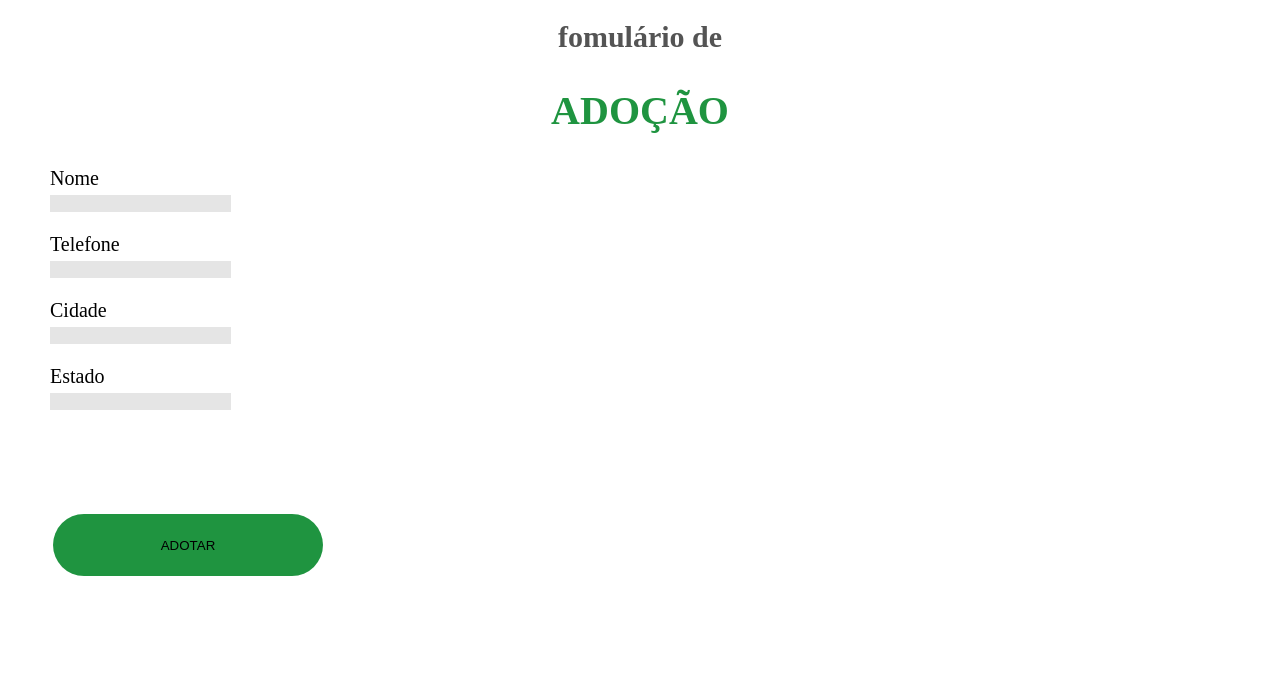
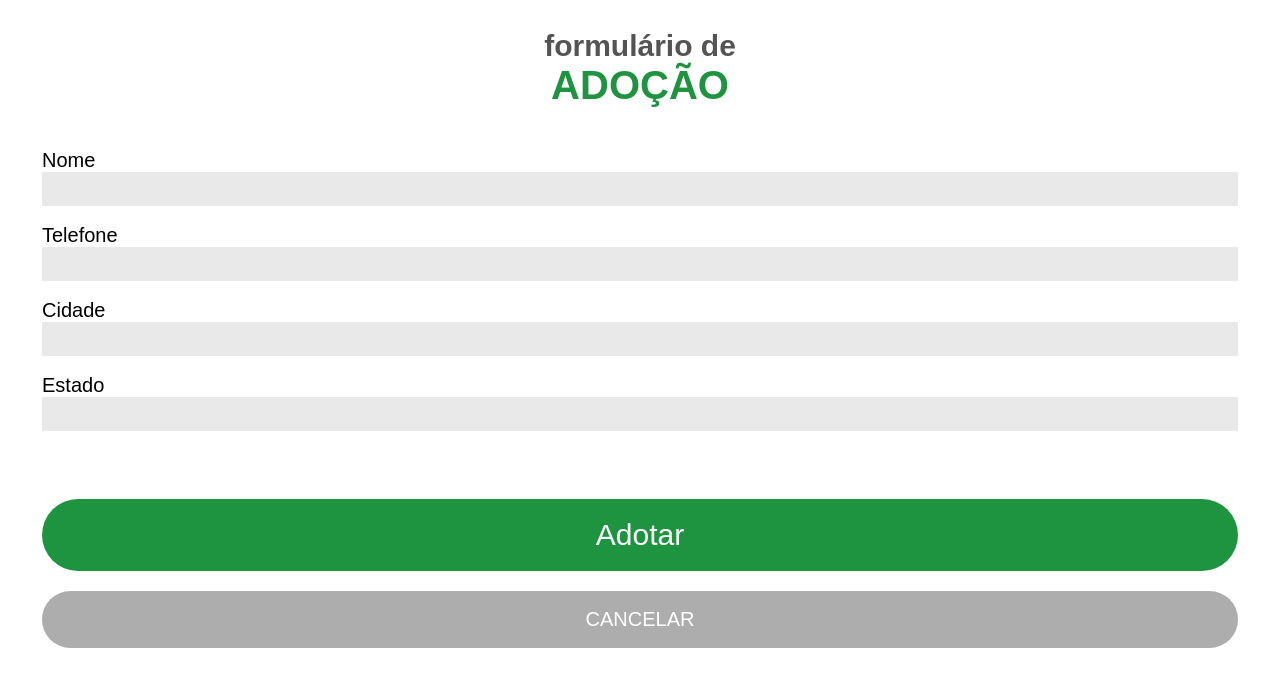
Before and after one commit to joaovictorbortolozo/app-adocao, a plain HTML site: page adocao.html in a window 1280 px wide. Drawn offline with Linux system fonts and the light colour scheme.

Commit message:
Correção de Formulário

```diff
--- a/adocao.css
+++ b/adocao.css
@@ -1,45 +1,61 @@
-body{
-
-    font-family: Arial, Helvetica, sans-serif
-    background-color #E5E5E5;
+*{
+     margin: 0;
+     padding: 0;
+     box-sizing: border-box;
+}
+main{
+    text-align: center;
+    font-family: sans-serif;
+    padding-left:42px ;
+    padding-right: 42px;
+}
+h2{
+    margin-top:  29px;
+    font-size: 30px;
+    color: #545454;
 }
 h1{
-
-font-size: 30px;
-
-text-align: center;
-
-color: #545454;
-
+    font-size: 40px;
+    color: #1F9440;
+    margin-bottom: 41px;
 }
-h2{
-
-font-size: 40px;
-
-text-align: center;
-
-color: #1F9440;
+label{
+    display: block;
+    font-size: 20px;
+}
+input{
+    width: 100%;
+    height: 34px;
+    margin-bottom: 18px;
+    background-color: #e9e9e9;
+    border: none;
+}
+button{
+    width: 100%;
+    height: 72px;
+    font-size: 30px;
+    color: white;
+    background-color: #1F9440;
+    border-radius: 50px;
+    margin-bottom: 20px;
+    margin-top: 50px;
+    border: none;
+}
+a{
+    display: block;
+    margin-left: auto;
+    margin-right: auto;
+    width: 100%;
+    color: white;
+    text-decoration: none;
+    background-color: #adadad;
+    padding-top:17px  ;
+    padding-bottom: 17px;
+    text-align: center;
+    font-size: 20px;
+    border-radius: 50px;
 
 }
 p{
- margin-left: 42px;
-font-size: 20px;
-color: black;
+    text-align: left;
 }
-button{
-    position: absolute;
-width: 270px;
-height: 62px;
-left: 53px;
-top: 514px;
-
-background: #1F9440;
-border-radius: 50px;
-border: none;
-}
-input{
-    background-color: #E5E5E5;
-    border: 0;
-    width: 292;
-    height: 34;
-}
--- a/adocao.html
+++ b/adocao.html
@@ -4,40 +4,42 @@
     <meta charset="UTF-8">
     <meta http-equiv="X-UA-Compatible" content="IE=edge">
     <meta name="viewport" content="width=device-width, initial-scale=1.0">
-    <title>Formulário</title>
+    <title>Adotar</title>
     <link rel="stylesheet" href="adocao.css">
 </head>
 <body>
-    <header>
-
-    <h1>fomulário de</h1>
-
-    <h2>ADOÇÃO</h2>
-    </header>
-
-    <div>
+    <main>
+        <h2>formulário de</h2>
+        <h1>ADOÇÃO</h1>
+        <form>
             <p>
-            <label>Nome</label><br>
+                <label>
+                    Nome
+                </label>
                 <input>
             </p>
             <p>
-            <label>Telefone</label><br>
+                <label>
+                    Telefone
+                </label>
                 <input>
             </p>
             <p>
-            <label>Cidade</label><br>
+                <label>
+                    Cidade
+                </label>
                 <input>
             </p>
             <p>
-            <label>Estado</label><br>
+                <label>
+                    Estado
+                </label>
                 <input>
             </p>
-        <button>ADOTAR</button>
-
-
-
-
-
-    </div>
+            <p>
+                <button>Adotar</button>
+                <a href="index.html">CANCELAR</a>
+            </p>
+        </form>
+    </main>
 </body>
-</html>
```
Lines whose indentation alone changed are shown as unchanged.
